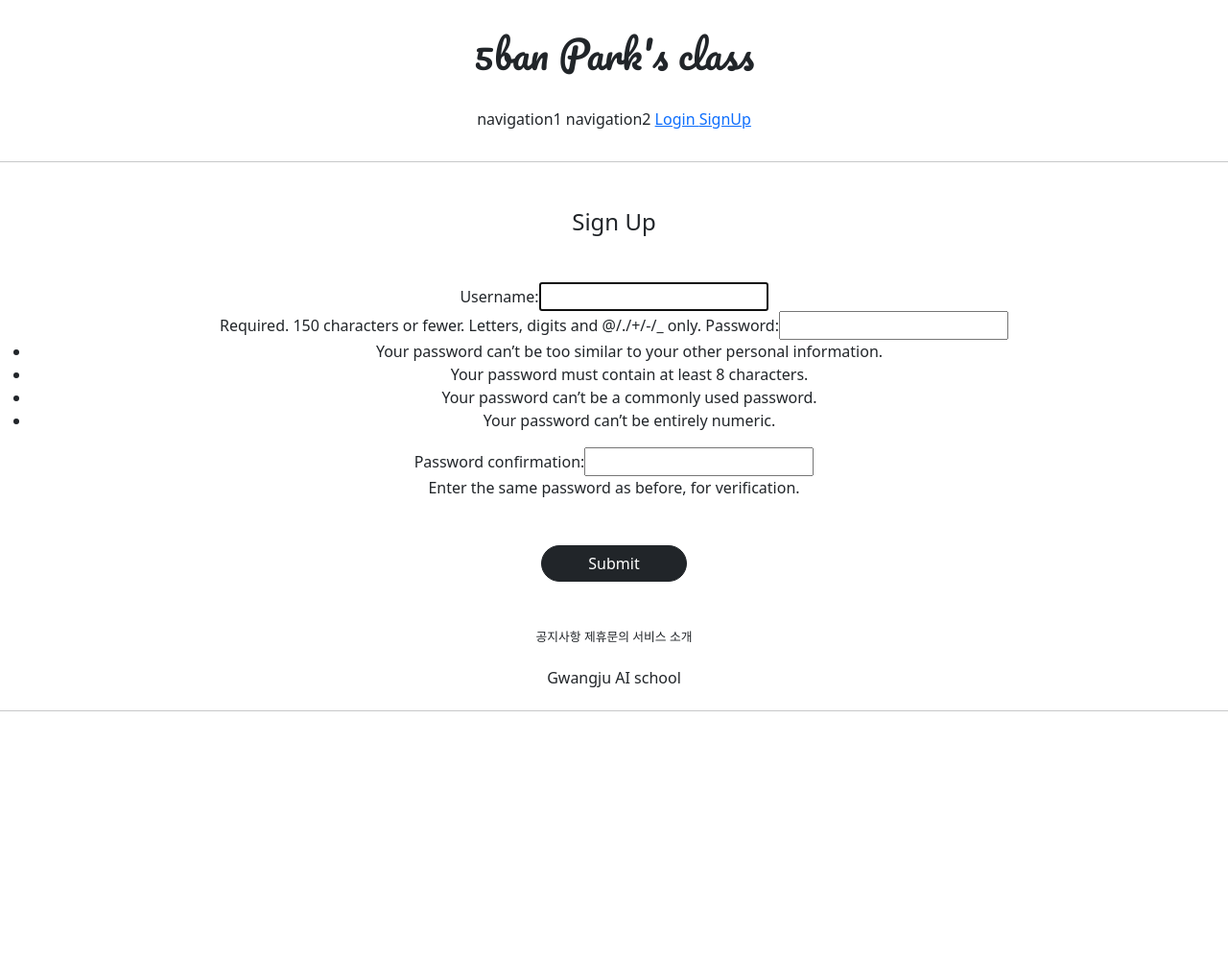
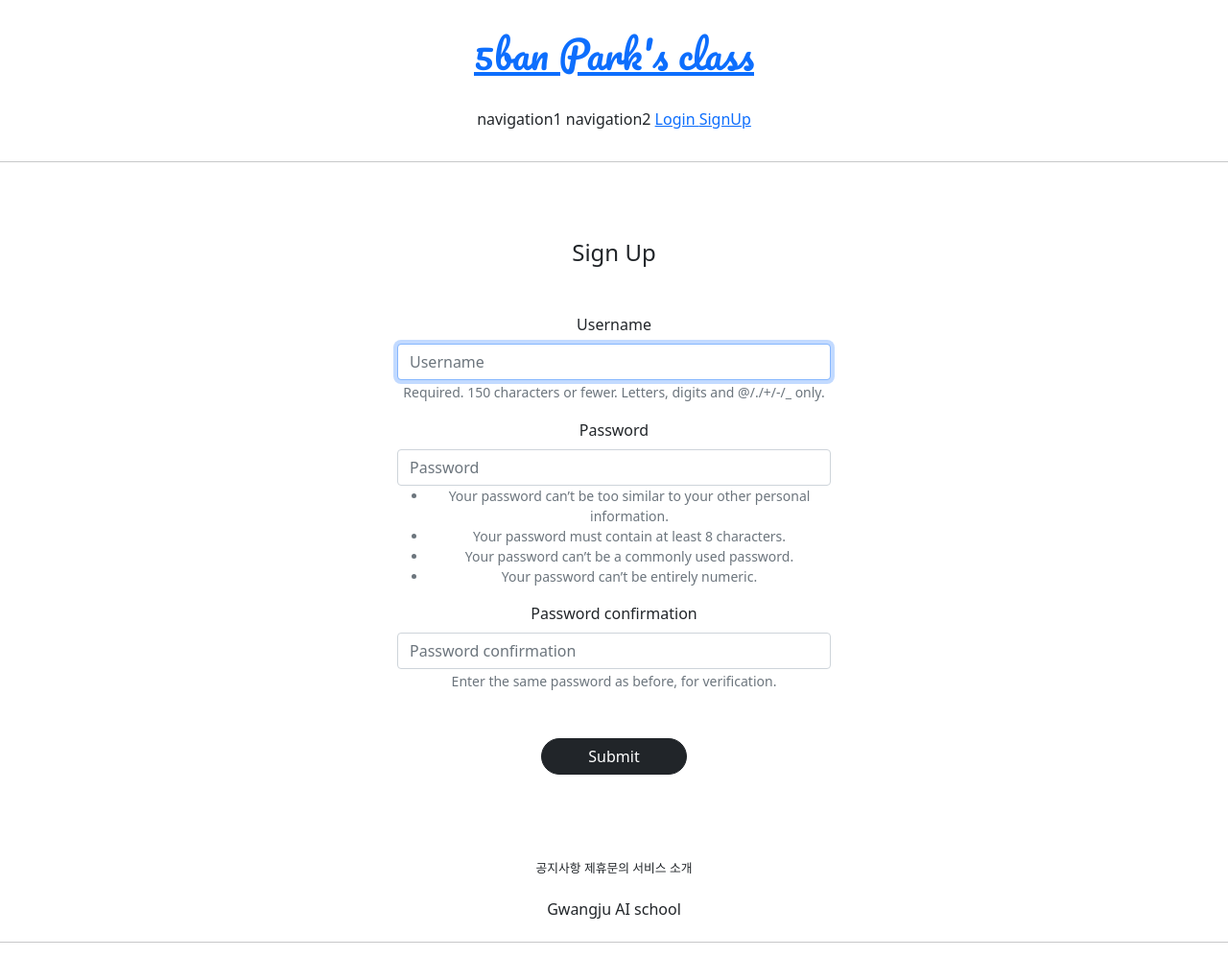
Before and after one commit to glory-ju/julyfifth, a Django app: page /accounts/create/ in a window 1280 px wide. Shown: the whole page at 96% size. Before the commit the page ends 741 px from the top, so only its background shows below. Run offline with Django 3.2, Linux system fonts and the light colour scheme; parts of the project's set-up code (start-up, migrations or seed data) failed here and were passed over; some libraries are stand-ins or nearby versions.

Commit message:
0715/ Web Application 1st commit

```diff
--- a/accountapp/templates/accountapp/create.html
+++ b/accountapp/templates/accountapp/create.html
@@ -1,15 +1,16 @@
 {% extends 'base.html' %}
+{% load bootstrap4 %}
 
 {% block content %}
 
-    <div class="text-center">
+    <div class="text-center mw-500 m-auto">
         <div class="m-5">
             <h4>Sign Up</h4>
         </div>
         <div>
             <form action="{% url 'accountapp:create' %}" method="post">
                 {% csrf_token %}
-                {{ form }}
+                {% bootstrap_form form %}
                 <div class="m-5">
                 <input type="submit"
                    class="btn btn-dark rounded-pill px-5">
--- a/accountapp/templates/accountapp/login.html
+++ b/accountapp/templates/accountapp/login.html
@@ -1,15 +1,16 @@
 {% extends 'base.html' %}
+{% load bootstrap4 %}
 
 {% block content %}
 
-    <div class="text-center">
+    <div class="text-center mw-500 m-auto">
         <div class="m-5">
             <h4>Login</h4>
         </div>
         <div>
             <form action="{% url 'accountapp:login' %}" method="post">
                 {% csrf_token %}
-                {{ form }}
+                {% bootstrap_form form %}
                 <div class="m-5">
                 <input type="submit"
                    class="btn btn-dark rounded-pill px-5">
--- a/julyfifth/settings.py
+++ b/julyfifth/settings.py
@@ -51,7 +51,8 @@ INSTALLED_APPS = [
     'django.contrib.sessions',
     'django.contrib.messages',
     'django.contrib.staticfiles',
-    'accountapp'
+    'accountapp',
+    'bootstrap4',
 ]
 
 MIDDLEWARE = [
--- a/static/base.css
+++ b/static/base.css
@@ -11,3 +11,8 @@
     font-size: 0.8rem;
     margin: 1.5rem;
 }
+
+.mw-500 {
+    max-width: 500px;
+    padding: 1rem 1.5rem;
+}
--- a/templates/header.html
+++ b/templates/header.html
@@ -2,11 +2,17 @@
 
     <div class="pragmatic_header_logo">
     {#    font-family에서 'Pacifico' 폰트가 적용되지 않을 시 'cursive'를 사용해라. 라는 의미    #}
-        <h1>5ban Park's class</h1>
+        <h1>
+            <a href="{% url 'accountapp:hello_world' %}">
+                5ban Park's class
+            </a>
+        </h1>
     </div>
     <div class="pragmatic_header_button">
         <span>navigation1</span>
         <span>navigation2</span>
+
+        {% if not user.is_authenticated %}
         <span>
             <a href="{% url 'accountapp:login' %}">
                 Login
@@ -17,6 +23,13 @@
                 SignUp
             </a>
         </span>
+        {% else %}
+        <span>
+            <a href="{% url 'accountapp:logout' %}">
+                Logout
+            </a>
+        </span>
+        {% endif %}
     </div>
 
 </div>
```
